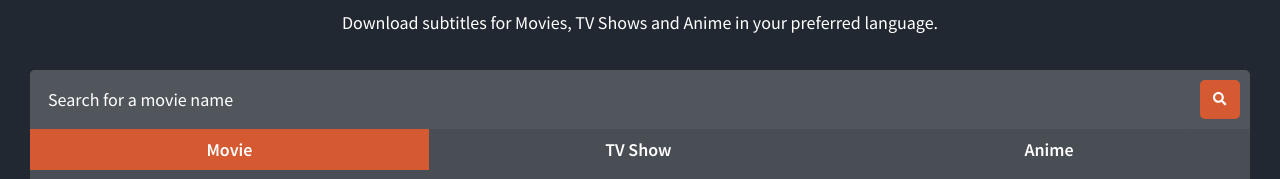
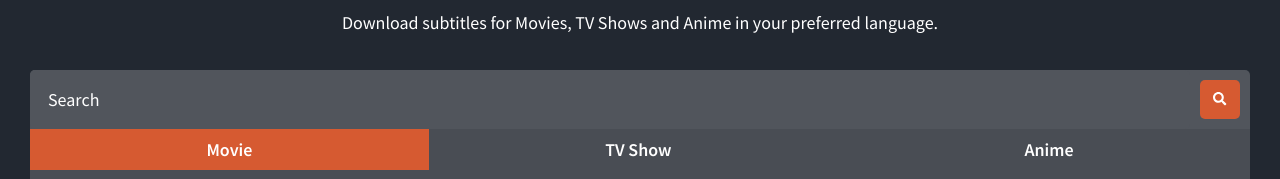
Before and after one commit to iNeedSubs/legacy, a Vue app: page /#/ in a window 1280 px wide. Shown: the part 244-423 px from the top of the page. Built offline with nearby package versions, Linux system fonts and the light colour scheme.

Commit message:
Re-word search placeholder

```diff
--- a/src/components/Search.vue
+++ b/src/components/Search.vue
@@ -1,7 +1,7 @@
 <template>
   <div class="search">
     <div class="inputContainer">
-      <input placeholder="Search for a movie name"/>
+      <input placeholder="Search"/>
         <button>
           <font-awesome-icon icon="search"/>
         </button>
```
